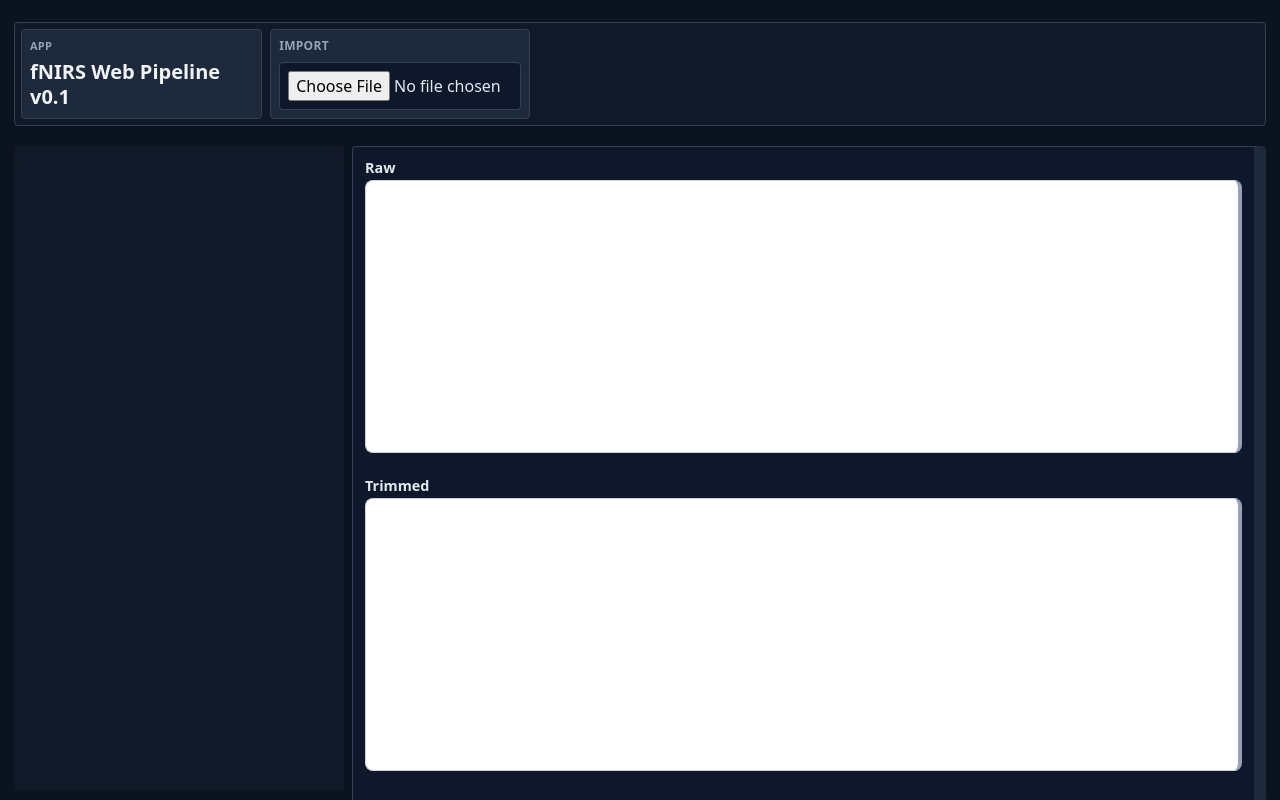
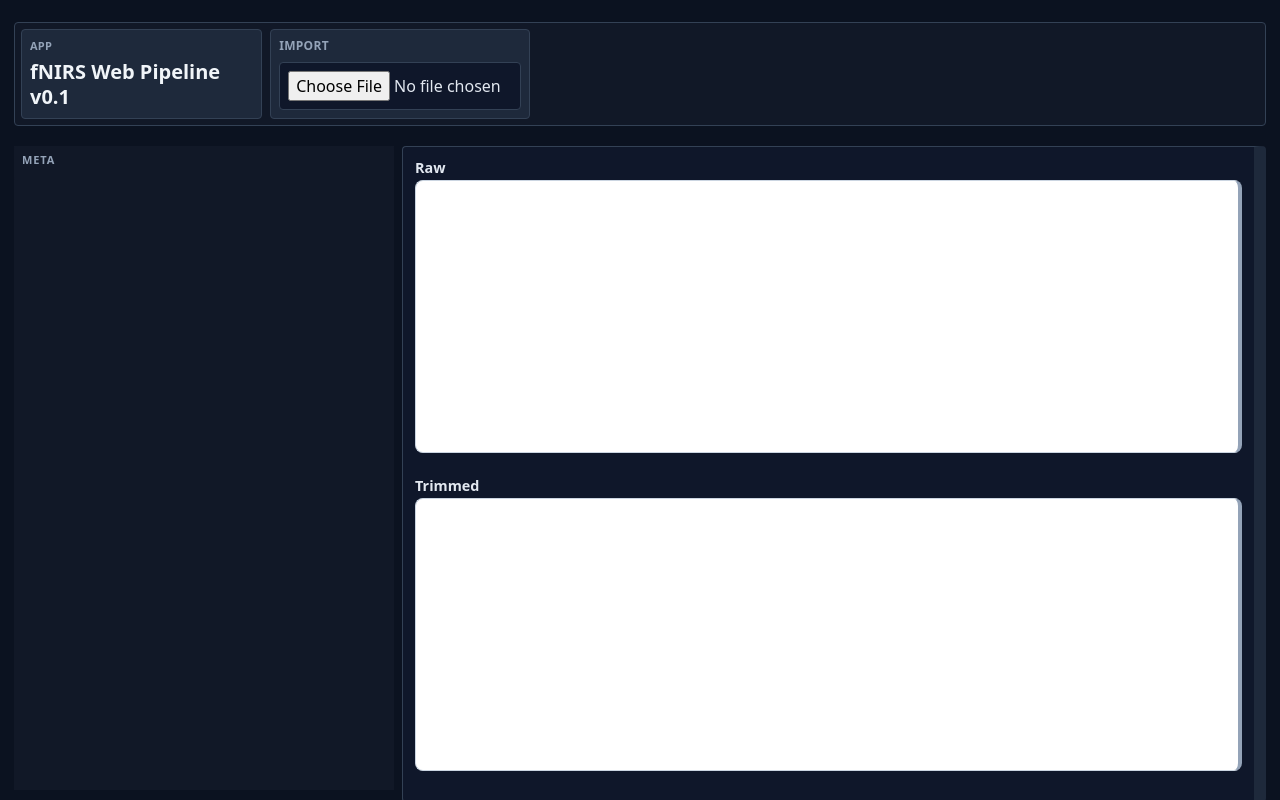
Before and after one commit to rgougelet/fnirs-webpipe, a website: page index.html in a window 1280 px wide. Drawn offline with nearby package versions, Linux system fonts and the light colour scheme.

Commit message:
Widen sidebar controls area and add Meta/Controls section labels

```diff
--- a/style.css
+++ b/style.css
@@ -126,7 +126,7 @@ canvas {
 
   #appShell {
     display: grid;
-    grid-template-columns: 330px minmax(0, 1fr);
+    grid-template-columns: 380px minmax(0, 1fr);
     grid-template-rows: auto minmax(0, 1fr);
     grid-template-areas:
       "top top"
@@ -203,6 +203,26 @@ canvas {
   }
 }
 
+#meta::before,
+#controls::before {
+  display: block;
+  margin-bottom: 8px;
+  font-size: 11px;
+  line-height: 1;
+  text-transform: uppercase;
+  letter-spacing: 0.08em;
+  font-weight: 700;
+  color: #475569;
+}
+
+#meta::before {
+  content: "Meta";
+}
+
+#controls::before {
+  content: "Controls";
+}
+
 body.theme-dark {
   background: #0b1220 !important;
   color: #e2e8f0 !important;
@@ -238,6 +258,11 @@ body.theme-dark .text-slate-600 {
 
 body.theme-dark .text-slate-700 {
   color: #e2e8f0 !important;
+}
+
+body.theme-dark #meta::before,
+body.theme-dark #controls::before {
+  color: #94a3b8;
 }
 
 body.theme-dark input,
```
